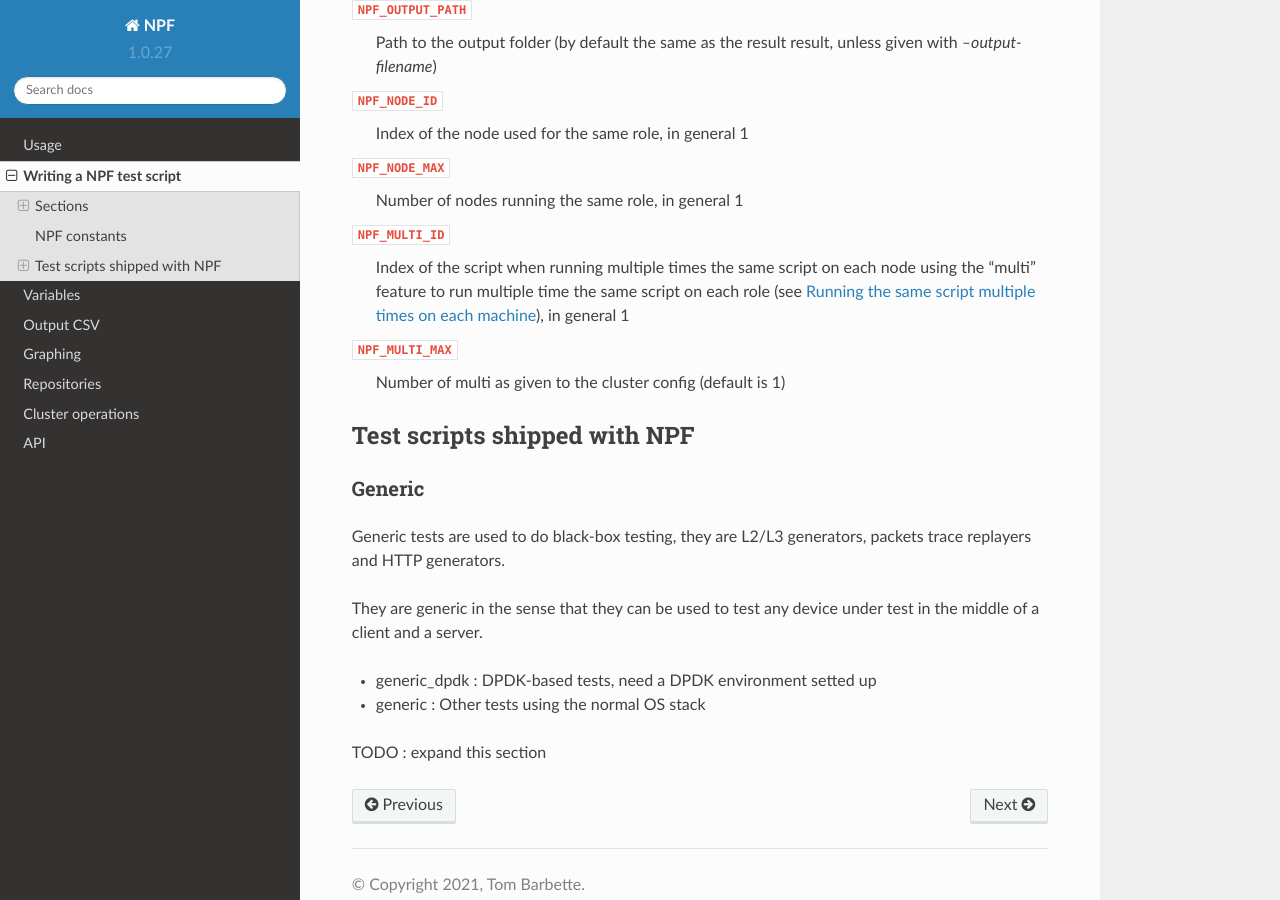
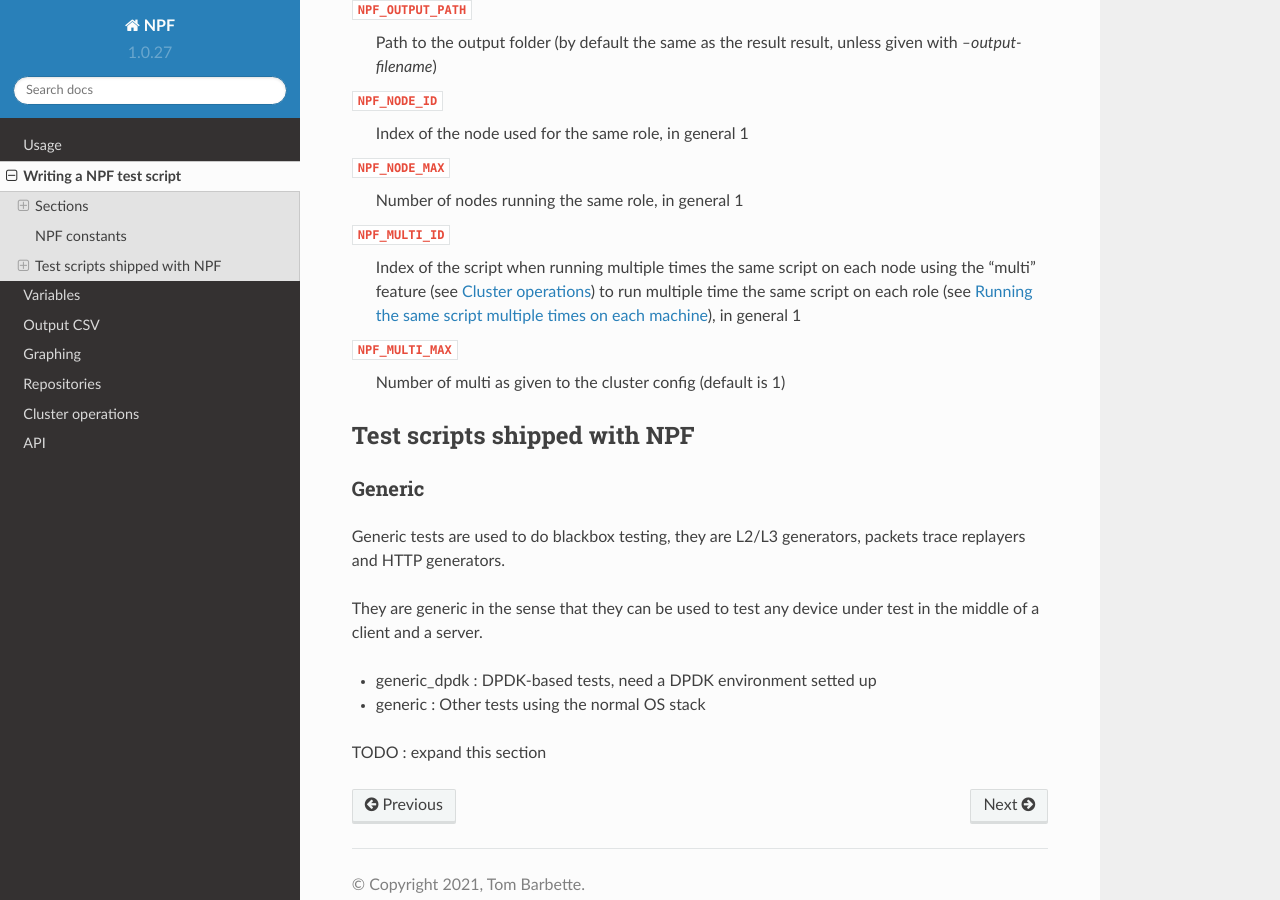
Before and after one commit to tbarbette/npf-docs, a Sphinx documentation site: the page built from docs/source/tests.rst, in a window 1280 px wide and 900 px high, scrolled down 9136 px. Built offline with Sphinx 7.4.7 and the Read the Docs theme 2.0.0, drawn with Linux system fonts in a browser that asks for light colours.

Commit message:
Small improvement

```diff
--- a/docs/source/tests.rst
+++ b/docs/source/tests.rst
@@ -412,7 +412,7 @@
 ``NPF_NODE_MAX``
     Number of nodes running the same role, in general 1
 ``NPF_MULTI_ID``
-    Index of the script when running multiple times the same script on each node using the "multi" feature to run multiple time the same script on each role (see :ref:`multi`), in general 1
+    Index of the script when running multiple times the same script on each node using the "multi" feature (see :ref:`cluster`) to run multiple time the same script on each role (see :ref:`multi`), in general 1
 ``NPF_MULTI_MAX``
     Number of multi as given to the cluster config (default is 1)
 
@@ -422,7 +422,7 @@
 Generic
 -------
 
-Generic tests are used to do black-box testing, they are L2/L3
+Generic tests are used to do blackbox testing, they are L2/L3
 generators, packets trace replayers and HTTP generators.
 
 They are generic in the sense that they can be used to
```
